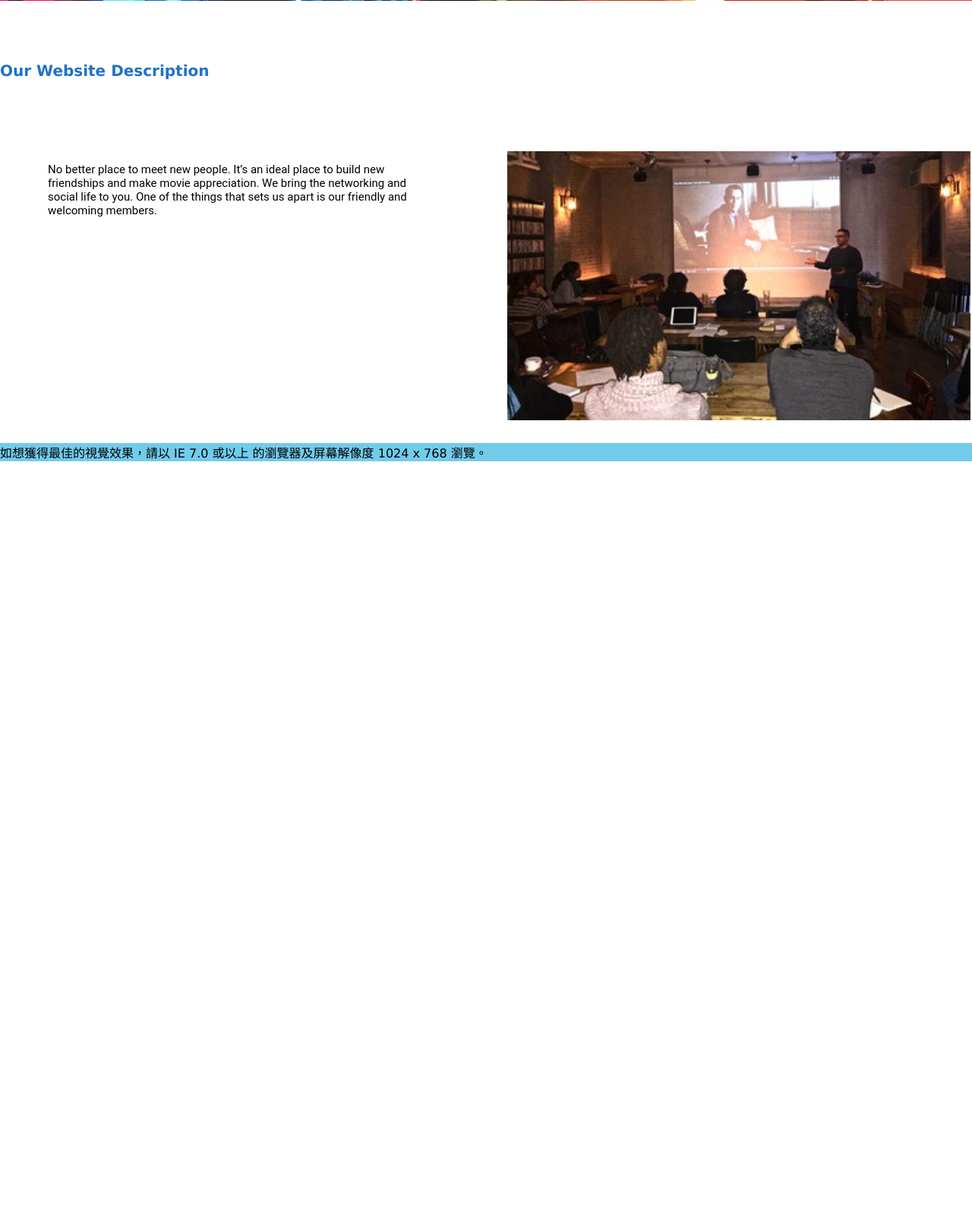
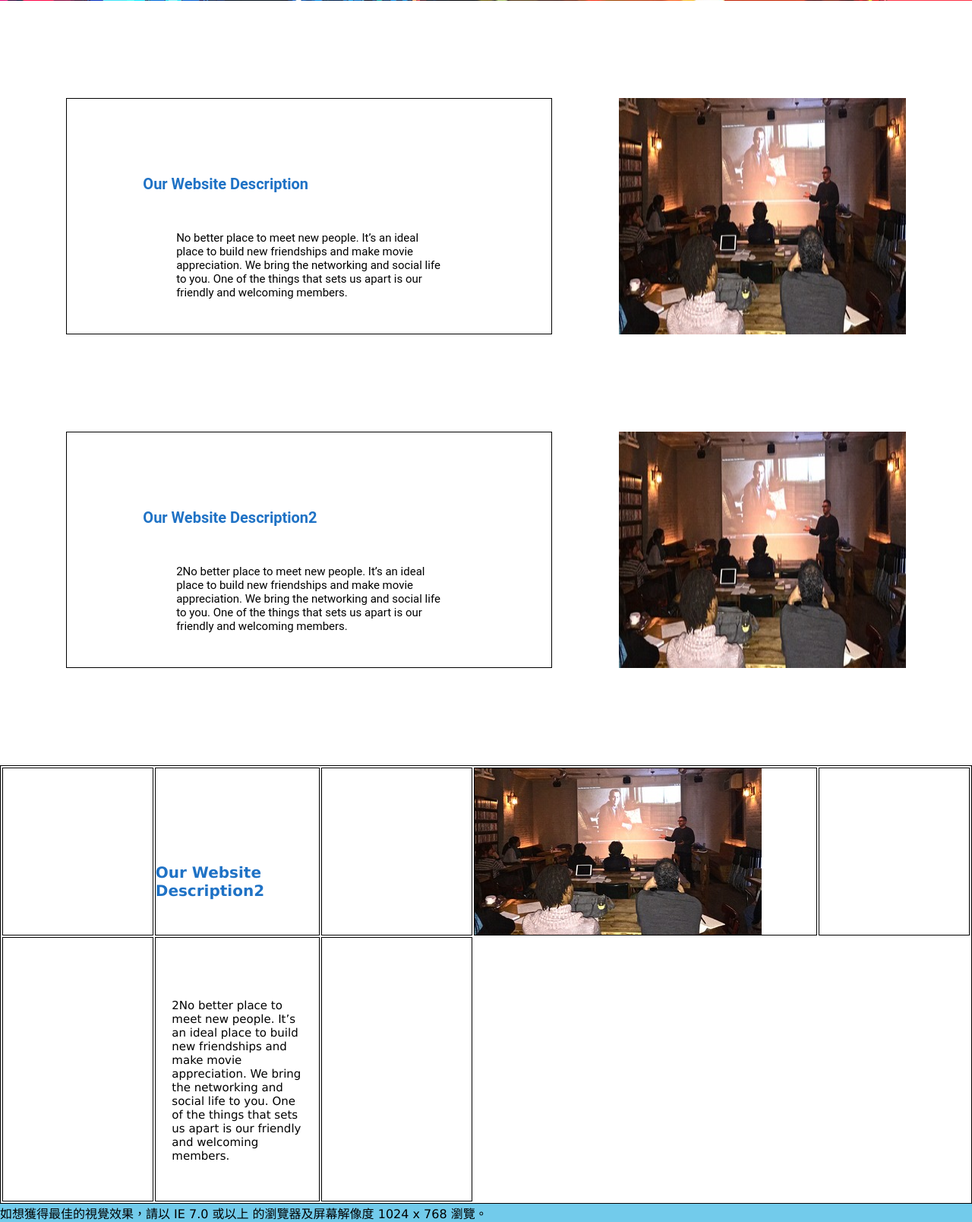
Before and after one commit to BrianKan99/HKITHDProjact.github.io, a PHP site: page / in a window 1280 px wide. Shown: the part 673-2281 px from the top of the page at 76% size. Before the commit the page ends 1280 px from the top, so only its background shows below. Run offline with PHP 8.4, Linux system fonts and the light colour scheme.

Commit message:
Add files via upload

```diff
--- a/index.html
+++ b/index.html
@@ -46,7 +46,7 @@
         <div class="dropdown">
         <li><button class="dropbtn">關於我們</a></button></li>
         <div class="dropdown-content">
-        <a href="about us.html">關於我們()</a>
+        <a href="about us.html">關於我們(詳細)</a>
         <a href="common problem.html">常見問題</a>
         <a href="contact us.html">聯繫我們</a>
         </div>
@@ -57,6 +57,7 @@
         <img class="mySlides" src="images/sF0IA8u.jpeg" style="width:100%">
       </div>
     </div>
+
       <script>
       var myIndex = 0;
       carousel();
@@ -73,19 +74,44 @@
         setTimeout(carousel, 2000); // Change image every 2 seconds
       }
       </script>
-
-      <h2>
-        Our Website Description
-      </h2>
-      <section class="about-us">
         <div class="row">
-            <div class="about-col">
+            <div class="Description-col">
+              <h2>
+                Our Website Description
+              </h2>
         <p>No better place to meet new people. It’s an ideal place to build new friendships and make movie appreciation. We bring the networking and social life to you. One of the things that sets us apart is our friendly and welcoming members.</p>
         </div>
-        <div class="about-col">
         <img src="images/Movie Appreciation.jpg">
         </div>
     </div>
+
+      <div class="row">
+          <div class="Description-col">
+            <h2>
+              Our Website Description2
+            </h2>
+      <p>2No better place to meet new people. It’s an ideal place to build new friendships and make movie appreciation. We bring the networking and social life to you. One of the things that sets us apart is our friendly and welcoming members.</p>
+      </div>
+      <img src="images/Movie Appreciation.jpg">
+      </div>
+  </div>
+
+  <table style="width:100%">
+    <div class="row">
+
+  <tr>
+    <td>&nbsp;</td>
+    <td><h2>Our Website Description2</h2></td>
+    <td>&nbsp;</td>
+    <td><img src="images/Movie Appreciation.jpg"></td>
+    <td>&nbsp;</td>
+  </tr>
+  <tr>
+    <td>&nbsp;</td>
+    <td><p>2No better place to meet new people. It’s an ideal place to build new friendships and make movie appreciation. We bring the networking and social life to you. One of the things that sets us apart is our friendly and welcoming members.</p></td>
+    <td>&nbsp;</td>
+  </tr>
+</table>
     </section>
   </div>
     </ul>
--- a/style.css
+++ b/style.css
@@ -10,6 +10,7 @@
             color: rgb(31, 114, 197);
             font-size: 20px;
             padding-top: 80px;
+
         }
         p{
             color: rgb(0, 0, 0);
@@ -242,10 +243,10 @@
   }
 
   .row{
-    margin-top: 5%;
-    display: flex;
-    justify-content: space-between;
-    font-family: 'Roboto', sans-serif;
+    margin-top: 10%;
+    display: flex;  /* display 格式*/
+    justify-content: space-evenly;
+    font-family: 'Roboto', sans-serif; /*字型*/
   }
 
   .rule-col{
@@ -258,19 +259,26 @@
     transition: 0.5s;
   }
 
-  .about-col{
-    flex-basis: 48%;
-    padding: 30px 2px;
+  .Description-col{
+    flex-basis: 50%;
+    padding: 20px 100px;
+    border: 1px solid black;
 }
-.about-col img{
+.Description-col img{
     width: 100%;
 }
-.about-col h1{
+.Description-col h1{
     padding-top: 0;
 }
-.about-col p{
-    padding: 15px 0 25px;
+.Description-col p{
+    padding: 50px 0 25px;
 }
-.about-col h3{
+.Description-col h3{
     text-align: left;
 }
+
+
+table, th, td {
+  border:1px solid black;
+  width: 10%;
+}
```
Also changed, not shown: List of new works.html (+24 -30 lines).
